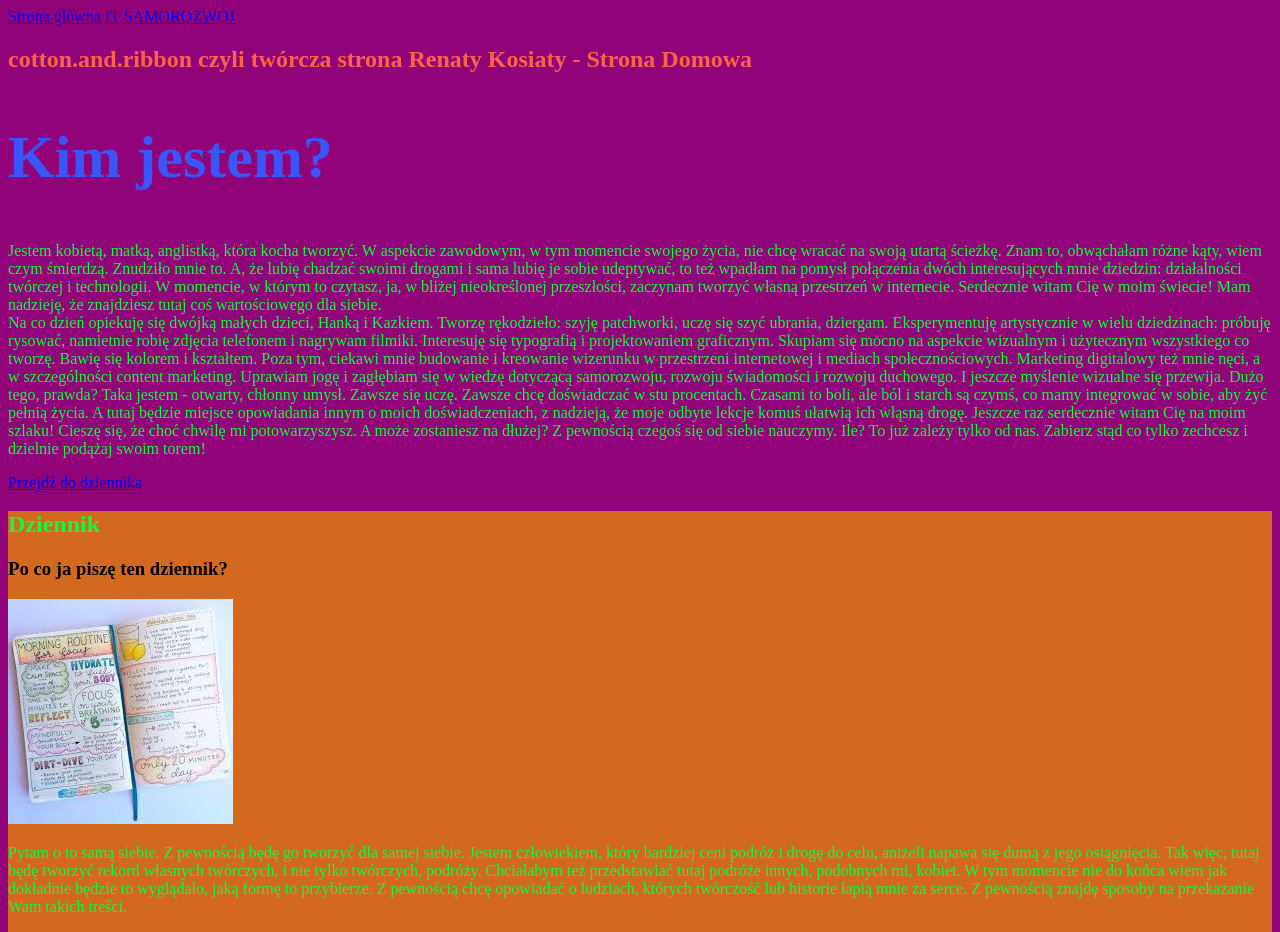
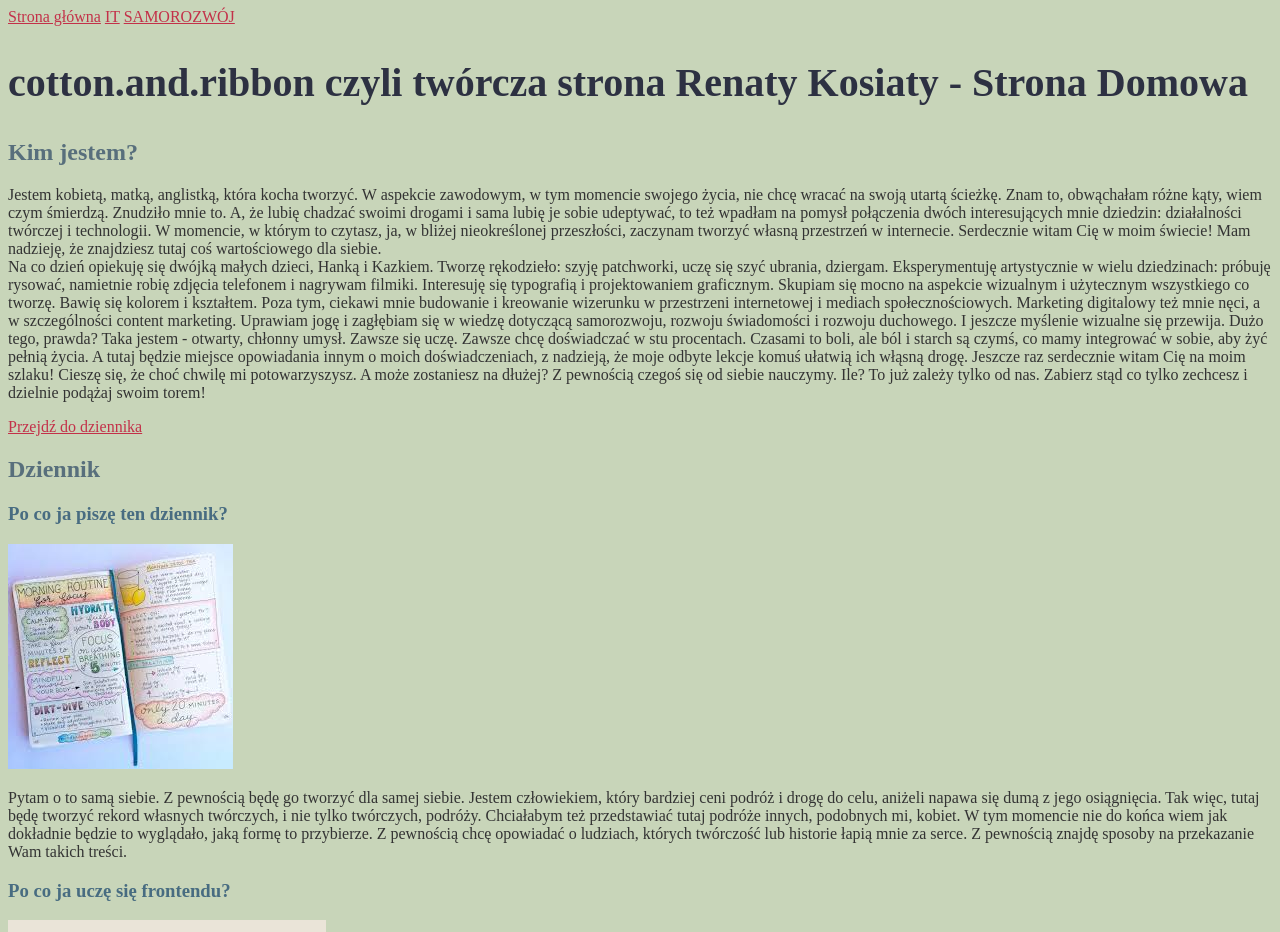
Before and after one commit to renatakosiaty/homepage, a plain HTML site: page index.html in a window 1280 px wide. Shown: the top 932 px of the page. Drawn offline with Linux system fonts and the light colour scheme.

Commit message:
new colour scheme

```diff
--- a/index.html
+++ b/index.html
@@ -12,9 +12,9 @@
 <body>
     <main>
         <header>
-            <a href="index.html">Strona główna</a>
-            <a href="podstrona_IT.html">IT</a>
-            <a href="podstrona_samorozwoj.html">SAMOROZWÓJ</a>
+            <a class="link" href="index.html">Strona główna</a>
+            <a class="link" href="podstrona_IT.html">IT</a>
+            <a class="link" href="podstrona_samorozwoj.html">SAMOROZWÓJ</a>
         </header>
 
         <section>
@@ -29,29 +29,29 @@
                 Zawsze chcę doświadczać w stu procentach. Czasami to boli, ale ból i starch są czymś, co mamy integrować w sobie, aby żyć pełnią życia. A tutaj będzie miejsce opowiadania innym o moich doświadczeniach, z nadzieją, że moje odbyte lekcje
                 komuś ułatwią ich włąsną drogę. Jeszcze raz serdecznie witam Cię na moim szlaku! Cieszę się, że choć chwilę mi potowarzyszysz. A może zostaniesz na dłużej? Z pewnością czegoś się od siebie nauczymy. Ile? To już zależy tylko od nas. Zabierz
                 stąd co tylko zechcesz i dzielnie podążaj swoim torem! </p>
-            <a href="#dziennik">Przejdź do dziennika</a>
+            <a class="link" href="#dziennik">Przejdź do dziennika</a>
         </section>
-        <section style="background:yellowgreen" : id="dziennik">
+        <section id="dziennik">
             <h2 class="diaryHeader">Dziennik</h2>
             <section>
-                <h3>Po co ja piszę ten dziennik?</h3>
+                <h3 class="postHeader">Po co ja piszę ten dziennik?</h3>
                 <img src="images/journal.jpg" alt="Zdjęcie notatnika">
                 <p>Pytam o to samą siebie. Z pewnością będę go tworzyć dla samej siebie. Jestem człowiekiem, który bardziej ceni podróż i drogę do celu, aniżeli napawa się dumą z jego osiągnięcia. Tak więc, tutaj będę tworzyć rekord własnych twórczych, i
                     nie tylko twórczych, podróży. Chciałabym też przedstawiać tutaj podróże innych, podobnych mi, kobiet. W tym momencie nie do końca wiem jak dokładnie będzie to wyglądało, jaką formę to przybierze. Z pewnością chcę opowiadać o ludziach,
                     których twórczość lub historie łapią mnie za serce. Z pewnością znajdę sposoby na przekazanie Wam takich treści.</p>
             </section>
             <section>
-                <h3>Po co ja uczę się frontendu?</h3>
+                <h3 class="postHeader">Po co ja uczę się frontendu?</h3>
                 <img src="images/why.png" alt="Zdjęcie pytajnika">
                 <p> Frontend to taka działka w branży IT, która skupią się wokół wyglądu różnego rodzaju aplikacji / programów komputerowych. Słowo <em>WYGLĄD</em> jest tutaj kluczowe. To jest to, przy czym ja lubię bardzo majstrować. Dochodzi do tego jeszcze
                     aspekt interakcji użytkownika z danym produktem. I dla mnie, to jest jak z tworzeniem quiltu (narzuty, kołdry, kocyka czy jakby to tam nazwać po polsku). Najpierw jest wymyślanie i szycie topu czyli samego patchworku, który będzie
                     pobudzał oko użytkownika. Potem jest praca nad innymi warstwami, które sprawiają, że kontakt z takim uszytkiem / produktem jest przyjemny. Opanowanie podstaw frontendu pozwala mi budować i stylować tą oto właśnie stronę www tak jak
                     mi się to żywnie podoba. Mam wpływ na wszystko co sie tutaj dzieje, zarówno na powierzchni jak i pod nią. Oraz na to, jak Tobie użytkuje się tą stronę i jak odbierasz ją na poziomie wizualnym.
                 </p>
-                <h3>Jak się uczę frontendu?</h3>
+                <h3 class="postHeader">Jak się uczę frontendu?</h3>
                 <img src="images/study.jpg" alt="Zdjęcie biurka z materiałami do nauki">
                 <p>Generalnie zaczęłam od czytania o branży IT w Internecie. Szukałam treśći tworzonych przez kobiety pracujące w tej branży. A najbardziej interesowały mnie osoby takie jak ja - matki, które chcą się przebranżowić. <br>
-                    <a href="podstrona_IT.html">Przejdź do artykułu o mojej nauce frontendu</a></p>
+                    <a class="link" href="podstrona_IT.html">Przejdź do artykułu o mojej nauce frontendu</a></p>
             </section>
 
         </section>
--- a/style.css
+++ b/style.css
@@ -1,24 +1,32 @@
+html {
+    box-sizing: border-box;
+}
+
 body {
-    background: #910479;
+    background: #C8D5B9;
 }
 
 .mainHeader {
-    color: tomato;
+    color: #2D3142;
+    font-size: 40px;
 }
 
 .sectionHeader {
-    color: rgb(57, 86, 252);
-    font-size: 60px;
+    color: #586F7C;
 }
 
 .diaryHeader {
-    color: rgb(21, 248, 59);
+    color: #586F7C;
+}
+
+.postHeader {
+    color: rgb(72, 108, 129);
 }
 
 p {
-    color: rgb(21, 248, 59);
+    color: #333333;
 }
 
-#dziennik {
-    background: chocolate !important;
+.link {
+    color: #C33149;
 }
```
Also changed, not shown: podstrona_IT.html (+3 -3 lines), podstrona_samorozwoj.html (+5 -5 lines), images/ElaKrokosz.jpg (renamed from images/Ela Krokosz.jpg).
